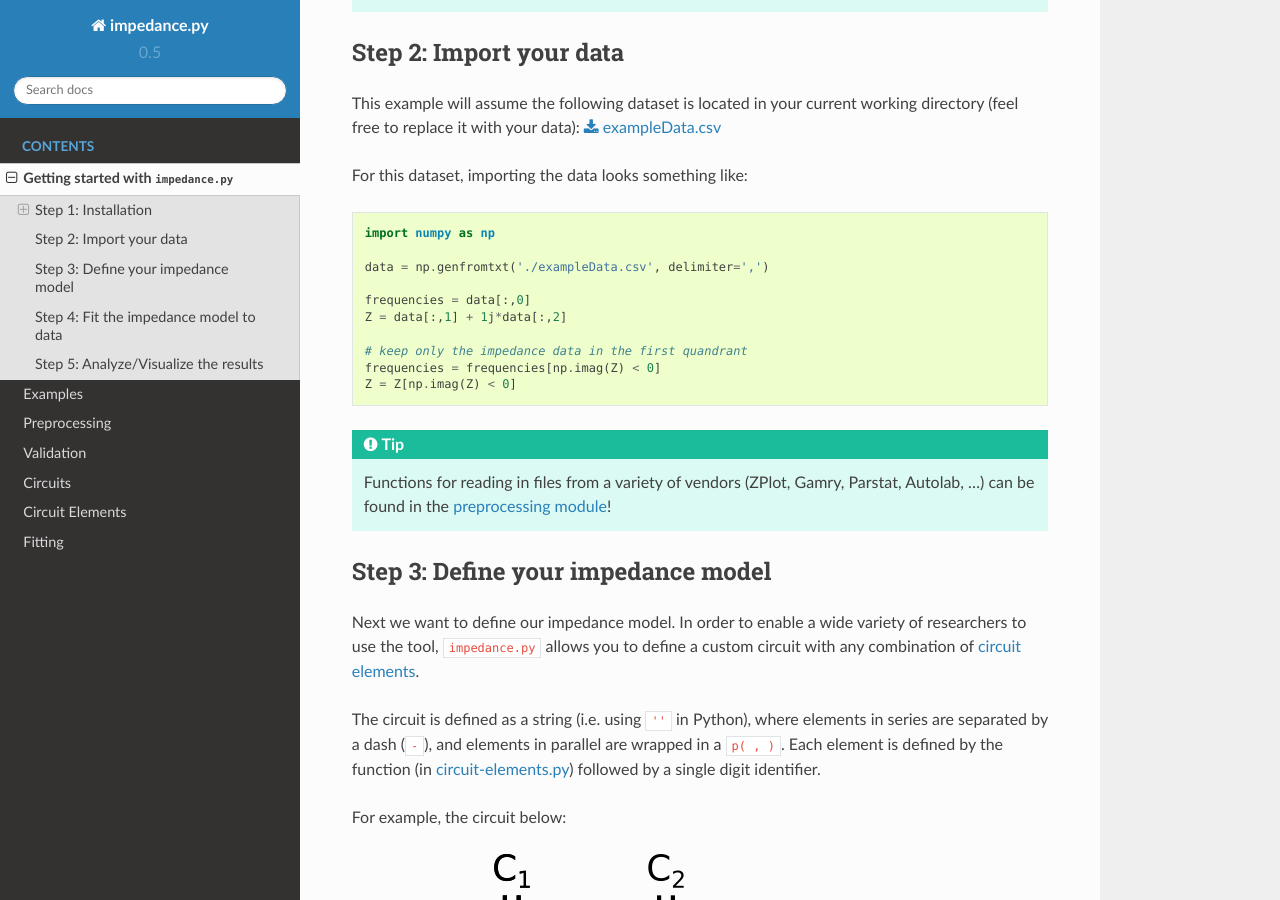
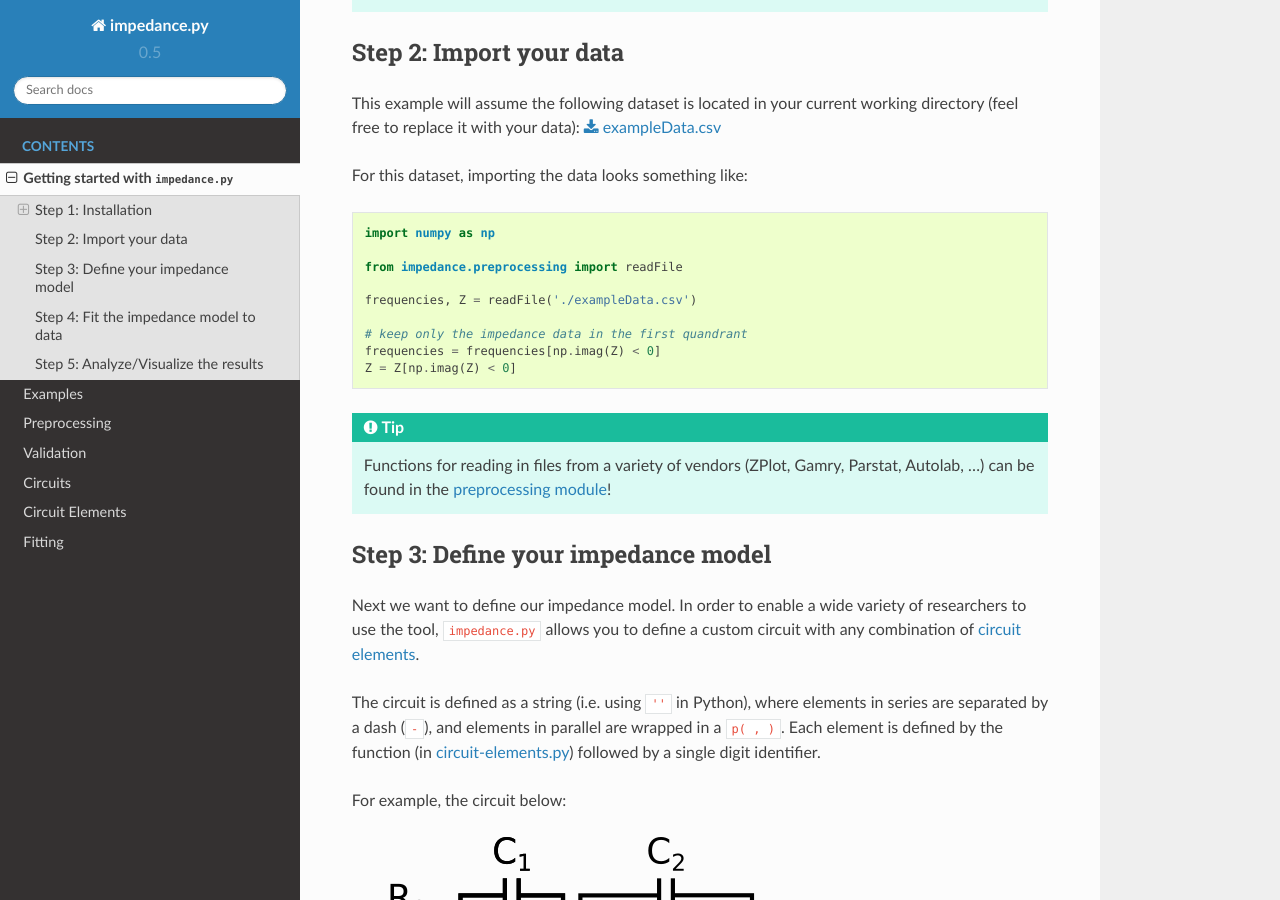
Before and after one commit to ECSHackWeek/impedance.py, a Sphinx documentation site: the page built from docs/source/getting-started.rst, in a window 1280 px wide and 900 px high, scrolled down 2356 px. Built offline with Sphinx 7.4.7 and the Read the Docs theme 2.0.0, drawn with Linux system fonts in a browser that asks for light colours.

Commit message:
update getting-started.rst data import

```diff
--- a/docs/source/getting-started.rst
+++ b/docs/source/getting-started.rst
@@ -118,10 +118,9 @@ For this dataset, importing the data looks something like:
 
   import numpy as np
 
-  data = np.genfromtxt('./exampleData.csv', delimiter=',')
+  from impedance.preprocessing import readFile
 
-  frequencies = data[:,0]
-  Z = data[:,1] + 1j*data[:,2]
+  frequencies, Z = readFile('./exampleData.csv')
 
   # keep only the impedance data in the first quandrant
   frequencies = frequencies[np.imag(Z) < 0]
```
